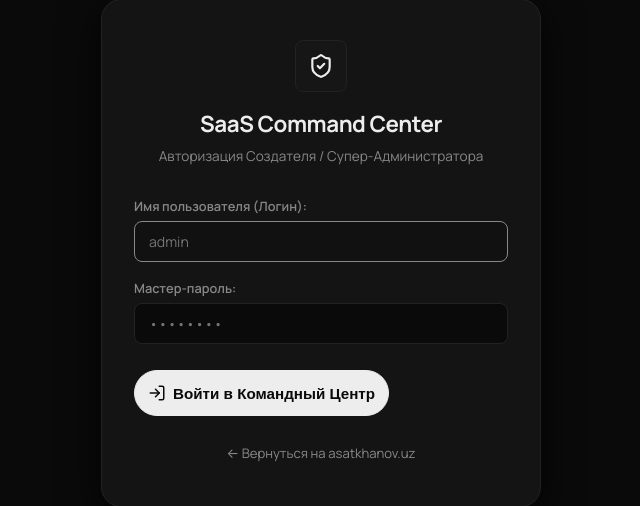
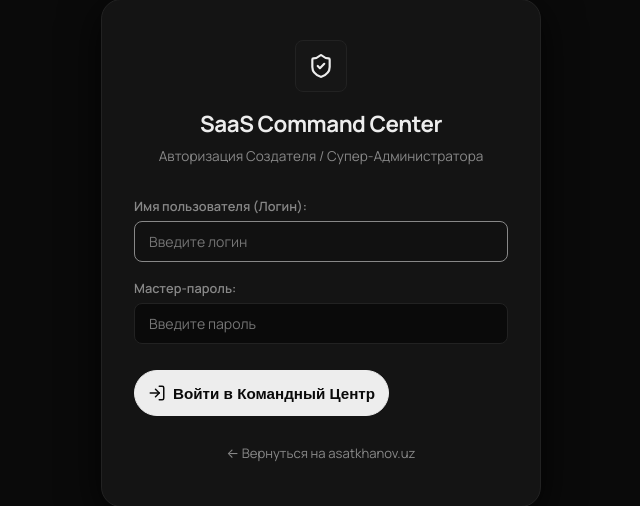
Before and after one commit to tashkhanov/personal_portfolio, a Django app: template templates/saas_hub/login.html in a window 1280 px wide. Shown: the part 147-653 px from the top of the page, without its empty margins (319-959 px from the left). Run offline with Django 5.2, Linux system fonts and the light colour scheme; the template is opened without the code that fills it, so the values that code supplies are empty.

Commit message:
fix(saas_hub): replace misleading placeholder dots with clear input prompts in login.html

```diff
--- a/templates/saas_hub/login.html
+++ b/templates/saas_hub/login.html
@@ -43,12 +43,12 @@
 
                 <div class="form-group">
                     <label class="form-label" for="username">Имя пользователя (Логин):</label>
-                    <input type="text" id="username" name="username" class="form-control" placeholder="admin" required autofocus>
+                    <input type="text" id="username" name="username" class="form-control" placeholder="Введите логин" required autofocus autocomplete="username">
                 </div>
 
                 <div class="form-group">
                     <label class="form-label" for="password">Мастер-пароль:</label>
-                    <input type="password" id="password" name="password" class="form-control" placeholder="••••••••" required>
+                    <input type="password" id="password" name="password" class="form-control" placeholder="Введите пароль" required autocomplete="current-password">
                 </div>
 
                 <button type="submit" class="btn btn-primary" style="width: 100%; padding: 13px; font-size: 0.95rem; margin-top: 10px;">
```
